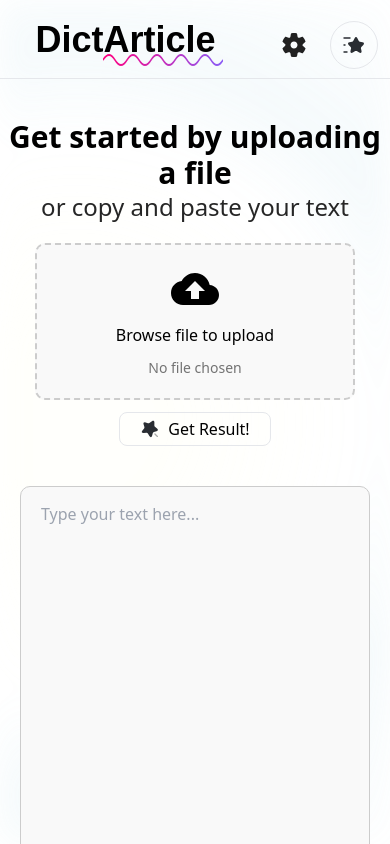
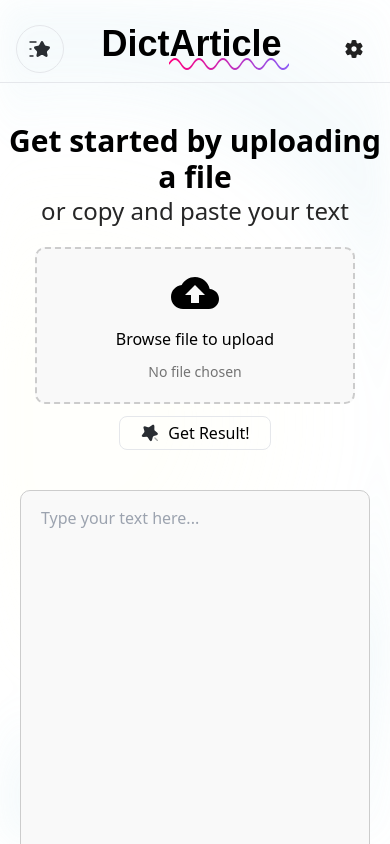
Before and after one commit to tracywong117/Dictarticle, a Vue app: page / in a window 390 px wide. Shown: the top 844 px of the page. Built offline with nearby package versions, Linux system fonts and the light colour scheme.

Commit message:
More responsive, fixed the title to exact center

```diff
--- a/src/App.vue
+++ b/src/App.vue
@@ -1,33 +1,32 @@
 <template>
   <div class="flex flex-col min-h-screen overflow-y-auto">
-    <div class="flex-1 my-5">
-      <div class="flex justify-between font-poppins items-center w-full pb-2 border-b">
-        <div>
-          <!-- Empty  -->
+    <div class="flex-1 my-6">
+      <div class="flex justify-between items-center font-poppins w-full pb-2 border-b relative">
+        <div class="ml-4 md:hidden absolute left-0">
+          <menu-button @click="handleClick"></menu-button> <!-- hidden in the desktop-->
         </div>
-        <div class="font-bold text-4xl">
+        <div class="font-bold text-4xl mx-auto">
           DictArticle
           <div class="flex justify-center ml-[4.2rem] mt-[-10px]" style="height: 20px;">
             <svg viewBox="0 0 200 20" preserveAspectRatio="none" width="120" height="20">
-              <!-- Define the gradient -->
               <defs>
                 <linearGradient id="gradient" x1="0%" y1="0%" x2="100%" y2="0%">
                   <stop offset="0%" style="stop-color:#ff007f;stop-opacity:1" />
                   <stop offset="100%" style="stop-color:#8b5cf6;stop-opacity:1" />
                 </linearGradient>
               </defs>
-              <!-- Wavy path -->
               <path
                 d="M0 10 Q 10 0, 20 10 Q 30 20, 40 10 Q 50 0, 60 10 Q 70 20, 80 10 Q 90 0, 100 10 Q 110 20, 120 10 Q 130 0, 140 10 Q 150 20, 160 10 Q 170 0, 180 10 Q 190 20, 200 10"
                 style="fill: none; stroke: url(#gradient); stroke-width: 2;" />
             </svg>
           </div>
         </div>
-        <div class="flex flex-row space-x-3 mx-3">
+        <div class="flex flex-row space-x-3 mx-3 absolute right-0">
           <setting-button @click="handleClick"></setting-button>
-          <menu-button class="mr-4" @click="handleClick"></menu-button>
+          <menu-button class="mr-4 hidden md:flex" @click="handleClick"></menu-button>
         </div>
       </div>
+
       <Home></Home>
     </div>
 
@@ -37,7 +36,8 @@
         <p class="mt-4">Built with GroqCloud, Vercel</p>
         <p>
           <a href="https://github.com/tracywong117" target="_blank" class="text-blue-500 hover:underline">Tracy</a> |
-          <a href="https://github.com/tracywong117/Dictarticle.git" target="_blank" class="text-blue-500 hover:underline">GitHub</a>
+          <a href="https://github.com/tracywong117/Dictarticle.git" target="_blank"
+            class="text-blue-500 hover:underline">GitHub</a>
         </p>
       </div>
     </div>
--- a/src/components/Article.vue
+++ b/src/components/Article.vue
@@ -1,5 +1,5 @@
 <template>
-  <div v-if="articleAnswer" class="px-40 m-2 font-serif">
+  <div v-if="articleAnswer" class="px-4 md:px-40 m-2 pt-8 font-serif">
     <div class="text-xl font-poppins text-zinc-900 leading-loose">
       <span v-for="(part, index) in parsedArticleAnswer" :key="index">
         <span v-if="part.type === 'text'">{{ part.content }}</span>
--- a/src/components/ArticleInputBox.vue
+++ b/src/components/ArticleInputBox.vue
@@ -4,11 +4,7 @@
             onfocus="this.parentElement.style.borderColor='rgb(216, 180, 254)';"
             onblur="this.parentElement.style.borderColor='#ccc';"></textarea>
         <div class="flex justify-center">
-            <button class="flex items-center text-center border px-5 py-1 rounded-lg hover:border-purple-600"
-                @click="setShowArticle">
-                <img src="../assets/icons/magic-star.svg" alt="Magic Star Icon" class="w-5 h-5 mr-2">
-                Get Result!
-            </button>
+            <RoundButton @click="setShowArticle"></RoundButton>
         </div>
     </div>
 </template>
@@ -17,6 +13,7 @@
 <script>
 import { useArticleStore } from '../stores/article.js';
 import { toRefs } from 'vue';
+import RoundButton from './RoundButton.vue';
 
 export default {
     name: 'ArticleInputBox',
@@ -28,6 +25,9 @@
             ...articleState,
             callGroq: articleStore.callGroq
         };
+    },
+    components: {
+        RoundButton
     },
     data() {
         return {
--- /dev/null
+++ b/src/components/ArticleProperty.vue
@@ -0,0 +1,10 @@
+<template>
+
+</template>
+
+<script>
+export default {
+  name: 'ArticleProperty',
+
+}
+</script>
--- a/src/components/FileUpload.vue
+++ b/src/components/FileUpload.vue
@@ -9,18 +9,19 @@
             </div>
         </div>
         <div class="flex justify-center mt-3">
-            <button class="flex items-center text-center border px-5 py-1 rounded-lg hover:border-purple-600"
-                @click="setShowArticle">
-                <img src="../assets/icons/magic-star.svg" alt="Magic Star Icon" class="w-5 h-5 mr-2">
-                Get Result!
-            </button>
+            <RoundButton @click=""></RoundButton>
         </div>
     </div>
 </template>
 
 <script>
+import RoundButton from './RoundButton.vue';
+
 export default {
     name: 'FileUpload',
+    components: {
+        RoundButton
+    },
     methods: {
         displayFileName(event) {
             const fileName = event.target.files[0].name;
--- /dev/null
+++ b/src/components/RoundButton.vue
@@ -0,0 +1,19 @@
+<template>
+    <button class="flex items-center text-center border px-5 py-1 rounded-lg hover:border-purple-600"
+        @click="$emit('click')">
+        <img src="../assets/icons/magic-star.svg" alt="Magic Star Icon" class="w-5 h-5 mr-2">
+        {{ buttonText }}
+    </button>
+</template>
+
+<script>
+export default {
+    name: 'FileUpload',
+    props: {
+        buttonText: {
+            type: String,
+            default: 'Get Result!'
+        }
+    },
+}
+</script>
--- a/src/components/SettingButton.vue
+++ b/src/components/SettingButton.vue
@@ -1,8 +1,6 @@
 <template>
-    <button
-      class="rounded-full w-12 h-12 flex items-center justify-center overflow-hidden bg-transparent"
-      @click="$emit('click')"
-    >
-      <img class="w-8 h-8" src="../assets/icons/settings.svg" alt="Star Icon">
-    </button>
-  </template>
+  <button class="rounded-full w-12 h-12 flex items-center justify-center overflow-hidden bg-transparent"
+    @click="$emit('click')">
+    <img class="w-6 h-6" src="../assets/icons/settings.svg" alt="Star Icon">
+  </button>
+</template>
```
Also changed, not shown: src/components/MenuButton.vue (+5 -12 lines).
